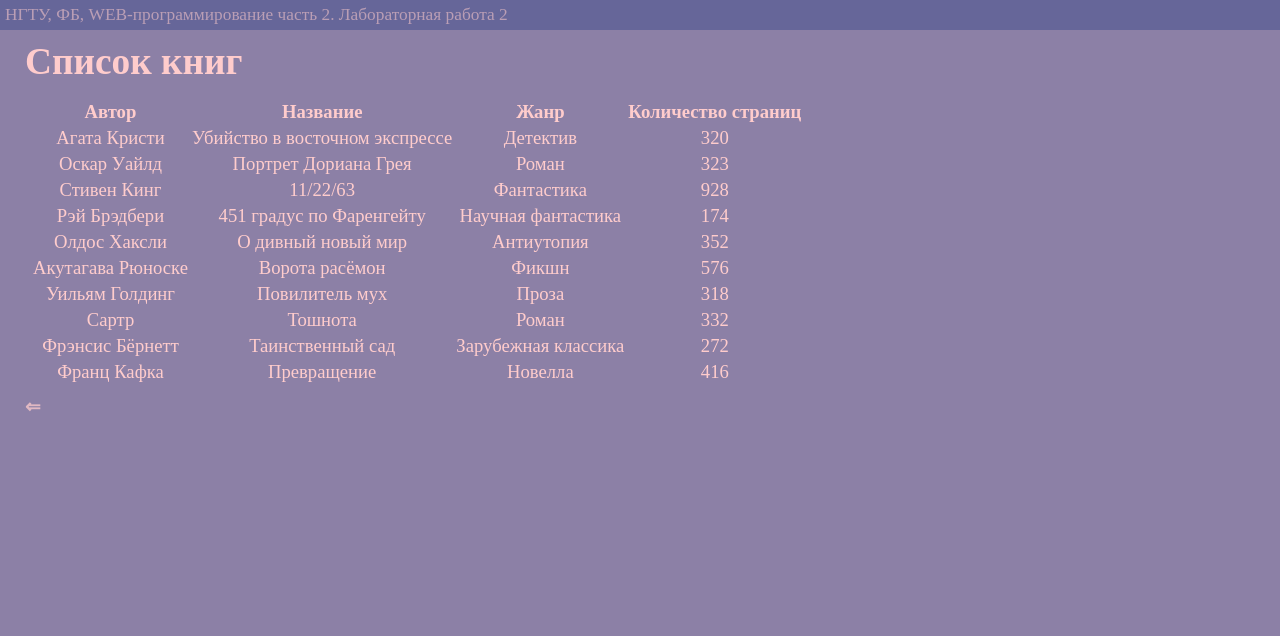
After one commit to biqcl/web-front-labs-2, a Flask app: page /lab2/books/ in a window 1280 px wide. The commit adds this page. Shown: the top 636 px of the page. Run offline with Flask 3, Linux system fonts and the light colour scheme.

Commit message:
Книги

```diff
--- a/app.py
+++ b/app.py
@@ -598,3 +598,20 @@ def def_calc():
 @app.route('/lab2/calc/<int:a>/')
 def single_number(a):
     return redirect(url_for('calculation', a=a, b=1))
+
+books = [
+    {"author": "Агата Кристи", "title": "Убийство в восточном экспрессе", "genre": "Детектив", "pages": 320},
+    {"author": "Оскар Уайлд", "title": "Портрет Дориана Грея", "genre": "Роман", "pages": 323},
+    {"author": "Стивен Кинг", "title": "11/22/63", "genre": "Фантастика", "pages": 928},
+    {"author": "Рэй Брэдбери", "title": "451 градус по Фаренгейту", "genre": "Научная фантастика", "pages": 174},
+    {"author": "Олдос Хаксли", "title": "О дивный новый мир", "genre": "Антиутопия", "pages": 352},
+    {"author": "Акутагава Рюноске", "title": "Ворота расёмон", "genre": "Фикшн", "pages": 576},
+    {"author": "Уильям Голдинг", "title": "Повилитель мух", "genre": "Проза", "pages": 318},
+    {"author": "Сартр", "title": "Тошнота", "genre": "Роман", "pages": 332},
+    {"author": "Фрэнсис Бёрнетт", "title": "Таинственный сад", "genre": "Зарубежная классика", "pages": 272},
+    {"author": "Франц Кафка", "title": "Превращение", "genre": "Новелла", "pages": 416}
+]
+
+@app.route('/lab2/books/')
+def book():
+    return render_template('books.html', books=books)
--- /dev/null
+++ b/templates/books.html
@@ -0,0 +1,24 @@
+{% extends "base.html" %}
+
+{% block lab %}Лабораторная работа 2{% endblock %}
+
+{% block main %}
+    <h1>Список книг</h1>
+        <table style="padding:10px; text-align: center;">
+            <tr>
+                <th>Автор</th>
+                <th>Название</th>
+                <th>Жанр</th>
+                <th>Количество страниц</th>
+            </tr>
+            {% for book in books %}
+            <tr>
+                <td>{{ book.author }}</td>
+                <td>{{ book.title }}</td>
+                <td>{{ book.genre }}</td>
+                <td>{{ book.pages }}</td>
+            </tr>
+            {% endfor %}
+        </table>
+        <a href="/lab2/">&#8656;</a>
+{% endblock %}
--- a/templates/lab2.html
+++ b/templates/lab2.html
@@ -23,6 +23,9 @@
         <li>
             <a href="/lab2/calc/">calc</a>
         </li>
+        <li>
+            <a href="/lab2/books/">books</a>
+        </li>
     </ol>
     <a href="/index">&#8656;</a>
 {% endblock %}
```
